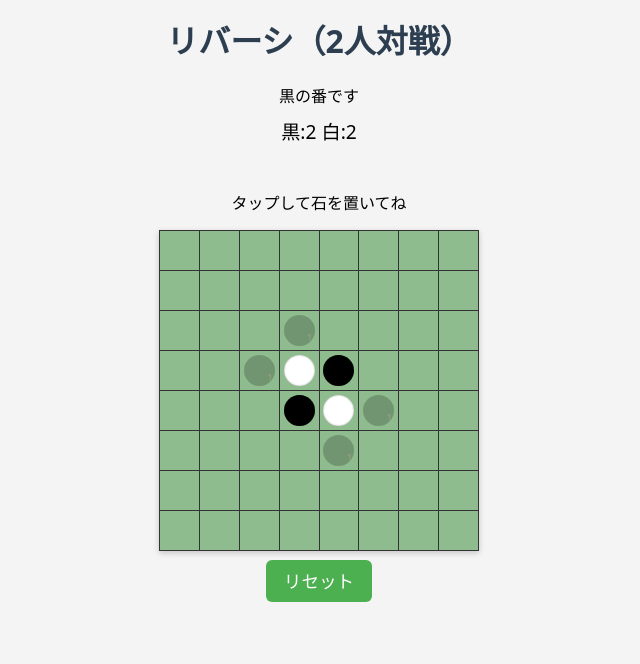
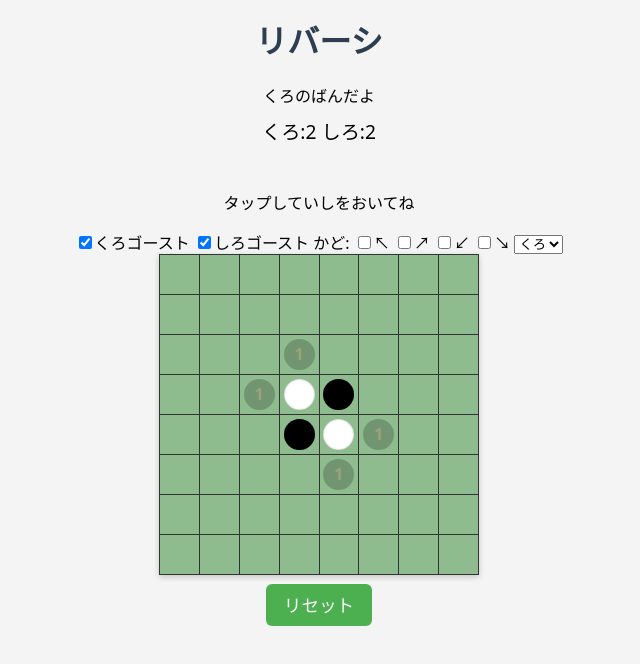
Before and after one commit to mnbkz8/play, a plain HTML site: page index.html in a window 1280 px wide. Shown: the whole page, without its empty margins (321-961 px from the left). Drawn offline with Linux system fonts and the light colour scheme.

Commit message:
Add ghost toggles, handicap and kid-friendly text

```diff
--- a/index.html
+++ b/index.html
@@ -48,9 +48,11 @@
     }
     .count {
       position: absolute;
-      bottom: 2px;
-      right: 2px;
-      font-size: 0.6em;
+      top: 50%;
+      left: 50%;
+      transform: translate(-50%, -50%);
+      font-size: 1em;
+      font-weight: bold;
       color: #d33;
       pointer-events: none;
     }
@@ -83,11 +85,24 @@
   </style>
 </head>
 <body>
-  <h1>リバーシ（2人対戦）</h1>
-  <div id="turn">黒の番です</div>
+  <h1>リバーシ</h1>
+  <div id="turn">くろのばんだよ</div>
   <div id="score"></div>
   <div id="message"></div>
-  <p>タップして石を置いてね</p>
+  <p>タップしていしをおいてね</p>
+  <div id="options">
+    <label><input type="checkbox" id="showBlack" checked>くろゴースト</label>
+    <label><input type="checkbox" id="showWhite" checked>しろゴースト</label>
+    <span>かど:</span>
+    <label><input type="checkbox" class="handicap" data-pos="tl">↖</label>
+    <label><input type="checkbox" class="handicap" data-pos="tr">↗</label>
+    <label><input type="checkbox" class="handicap" data-pos="bl">↙</label>
+    <label><input type="checkbox" class="handicap" data-pos="br">↘</label>
+    <select id="handiColor">
+      <option value="1">くろ</option>
+      <option value="2">しろ</option>
+    </select>
+  </div>
   <table id="board"></table>
   <button id="reset">リセット</button>
 
@@ -110,6 +125,16 @@
       grid = Array.from({length: size}, () => Array(size).fill(EMPTY));
       grid[3][3] = WHITE; grid[3][4] = BLACK;
       grid[4][3] = BLACK; grid[4][4] = WHITE;
+
+      const color = +document.getElementById('handiColor').value;
+      document.querySelectorAll('.handicap').forEach(h => {
+        if (h.checked) {
+          if (h.dataset.pos === 'tl') grid[0][0] = color;
+          if (h.dataset.pos === 'tr') grid[0][size-1] = color;
+          if (h.dataset.pos === 'bl') grid[size-1][0] = color;
+          if (h.dataset.pos === 'br') grid[size-1][size-1] = color;
+        }
+      });
 
       for (let y = 0; y < size; y++) {
         const row = board.insertRow();
@@ -136,8 +161,11 @@
         }
       }
 
+      const showB = document.getElementById('showBlack').checked;
+      const showW = document.getElementById('showWhite').checked;
       const valid = getValidMoves(current);
       for (const [x, y] of valid) {
+        if ((current === BLACK && showB) || (current === WHITE && showW)) {
           const cell = board.rows[y].cells[x];
           const ghost = document.createElement("div");
           ghost.className =
@@ -148,9 +176,10 @@
           ghost.appendChild(cnt);
           cell.appendChild(ghost);
         }
+      }
 
       document.getElementById("turn").textContent =
-        current === BLACK ? "黒の番です" : "白の番です";
+        current === BLACK ? "くろのばんだよ" : "しろのばんだよ";
       updateScore();
     }
 
@@ -169,7 +198,7 @@
           render();
           return;
         } else {
-          showMessage((current === BLACK ? '黒' : '白') + 'は置ける場所がありません。パスします');
+          showMessage((current === BLACK ? 'くろ' : 'しろ') + 'はおけるところがないよ。パスするね');
           current = other;
         }
       }
@@ -203,7 +232,7 @@
 
   function updateScore() {
     const [b, w] = getScore();
-    scoreEl.textContent = `黒:${b} 白:${w}`;
+    scoreEl.textContent = `くろ:${b} しろ:${w}`;
   }
 
   function showMessage(msg) {
@@ -232,16 +261,19 @@
 
   function playSound() {
     if (!audioCtx) audioCtx = new (window.AudioContext || window.webkitAudioContext)();
+    const now = audioCtx.currentTime;
+    [0, 0.1].forEach(off => {
       const osc = audioCtx.createOscillator();
       const gain = audioCtx.createGain();
       osc.type = 'square';
-    osc.frequency.value = 500;
-    gain.gain.setValueAtTime(0.1, audioCtx.currentTime);
-    gain.gain.exponentialRampToValueAtTime(0.001, audioCtx.currentTime + 0.2);
+      osc.frequency.value = 800;
+      gain.gain.setValueAtTime(0.2, now + off);
+      gain.gain.exponentialRampToValueAtTime(0.001, now + off + 0.05);
       osc.connect(gain);
       gain.connect(audioCtx.destination);
-    osc.start();
-    osc.stop(audioCtx.currentTime + 0.2);
+      osc.start(now + off);
+      osc.stop(now + off + 0.05);
+    });
   }
 
     function canPut(x, y, color) {
@@ -297,8 +329,8 @@
 
     function showWinner() {
       const [b, w] = getScore();
-      if (b === w) showMessage('引き分け');
-      else showMessage(b > w ? '黒の勝ち!' : '白の勝ち!');
+      if (b === w) showMessage('ひきわけ');
+      else showMessage(b > w ? 'くろのかち!' : 'しろのかち!');
     }
 
     init();
```
Lines whose indentation alone changed are shown as unchanged.
